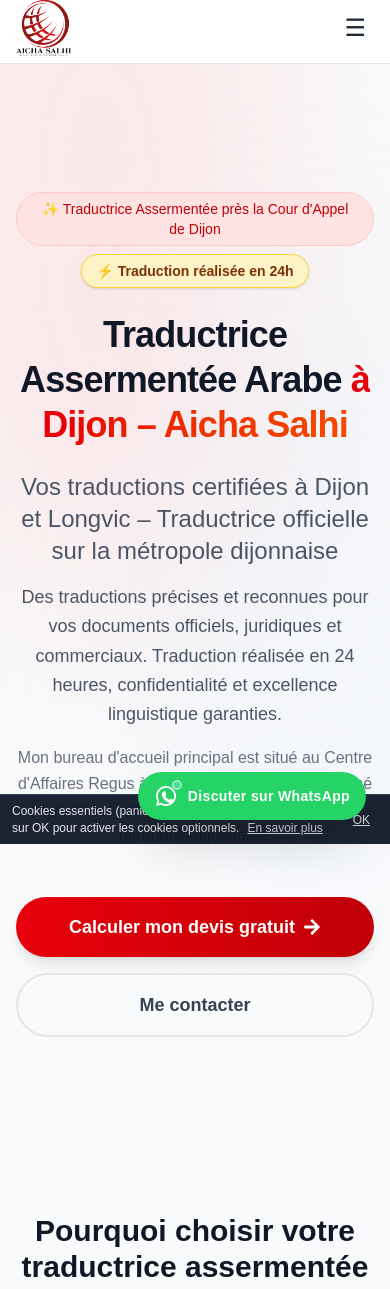
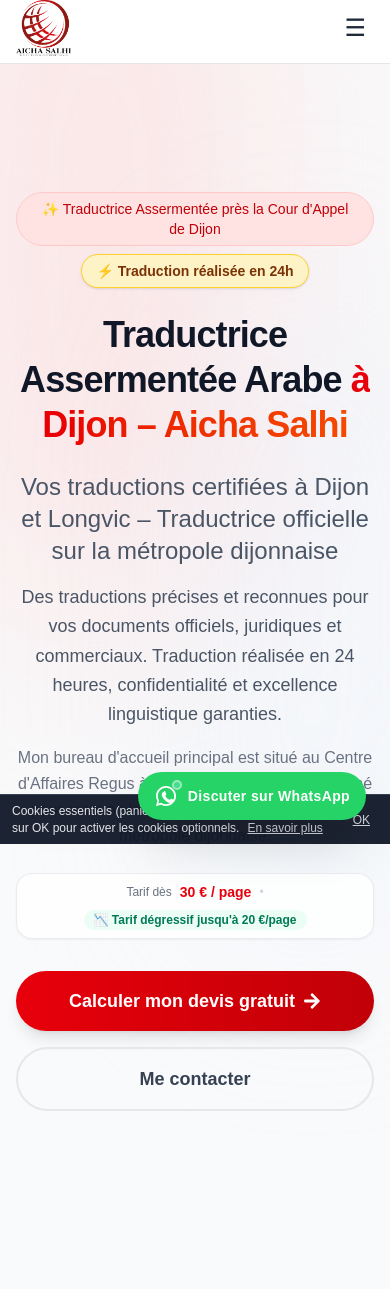
Before and after one commit to aicha21000/juridiom_next, a Next.js app: page / in a window 390 px wide. Shown: the top 1289 px of the page. Built offline with nearby package versions, Linux system fonts and the light colour scheme.

Commit message:
feat(hero): ajout d'une mention discrete du tarif de 30€/p et degressif jusqu'a 20€/p

```diff
--- a/src/components/Home.tsx
+++ b/src/components/Home.tsx
@@ -154,11 +154,23 @@ const Home = () => {
             Des traductions précises et reconnues pour vos documents officiels, juridiques et commerciaux.
             Traduction réalisée en 24 heures, confidentialité et excellence linguistique garanties.
           </p>
-          <p className={`text-base max-w-3xl mx-auto mb-12 leading-relaxed ${isDarkMode ? "text-gray-500" : "text-gray-500"}`}>
+          <p className={`text-base max-w-3xl mx-auto mb-6 leading-relaxed ${isDarkMode ? "text-gray-500" : "text-gray-500"}`}>
             Mon bureau d'accueil principal est situé au Centre d'Affaires Regus à Longvic, idéalement positionné pour recevoir les clients de Dijon et de toute la métropole dijonnaise.
           </p>
 
-          <div className="flex flex-col sm:flex-row justify-center gap-4">
+
+          {/* Mention discrète des tarifs et dégressivité dans le Hero */}
+          <div className="inline-flex flex-wrap items-center justify-center gap-2 px-4 py-2 mb-8 rounded-2xl bg-white/80 dark:bg-gray-900/80 backdrop-blur-sm border border-gray-200/80 dark:border-gray-800 shadow-xs text-xs sm:text-sm">
+            <span className="text-gray-500 dark:text-gray-400">Tarif dès</span>
+            <span className="font-extrabold text-red-600 dark:text-red-400 text-sm sm:text-base">30 € / page</span>
+            <span className="text-gray-300 dark:text-gray-700">•</span>
+            <span className="inline-flex items-center gap-1 text-emerald-700 dark:text-emerald-400 font-semibold bg-emerald-50 dark:bg-emerald-950/50 px-2.5 py-0.5 rounded-full text-xs">
+              📉 Tarif dégressif jusqu'à 20 €/page
+            </span>
+            <span className="text-gray-300 dark:text-gray-700 hidden sm:inline">•</span>
+            <span className="text-gray-500 dark:text-gray-400 hidden sm:inline">Devis immédiat</span>
+          </div>
+<div className="flex flex-col sm:flex-row justify-center gap-4">
             <Link
               href="/services"
               onClick={handleOrderClick}
```
